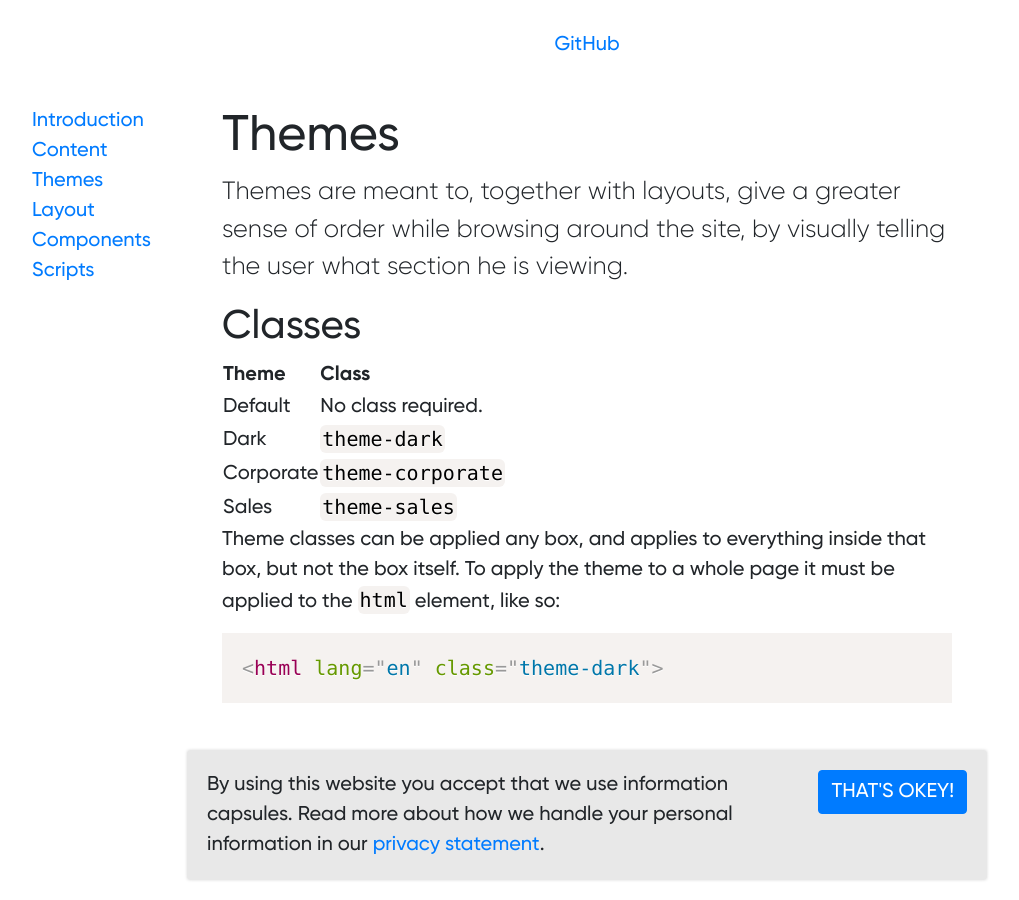
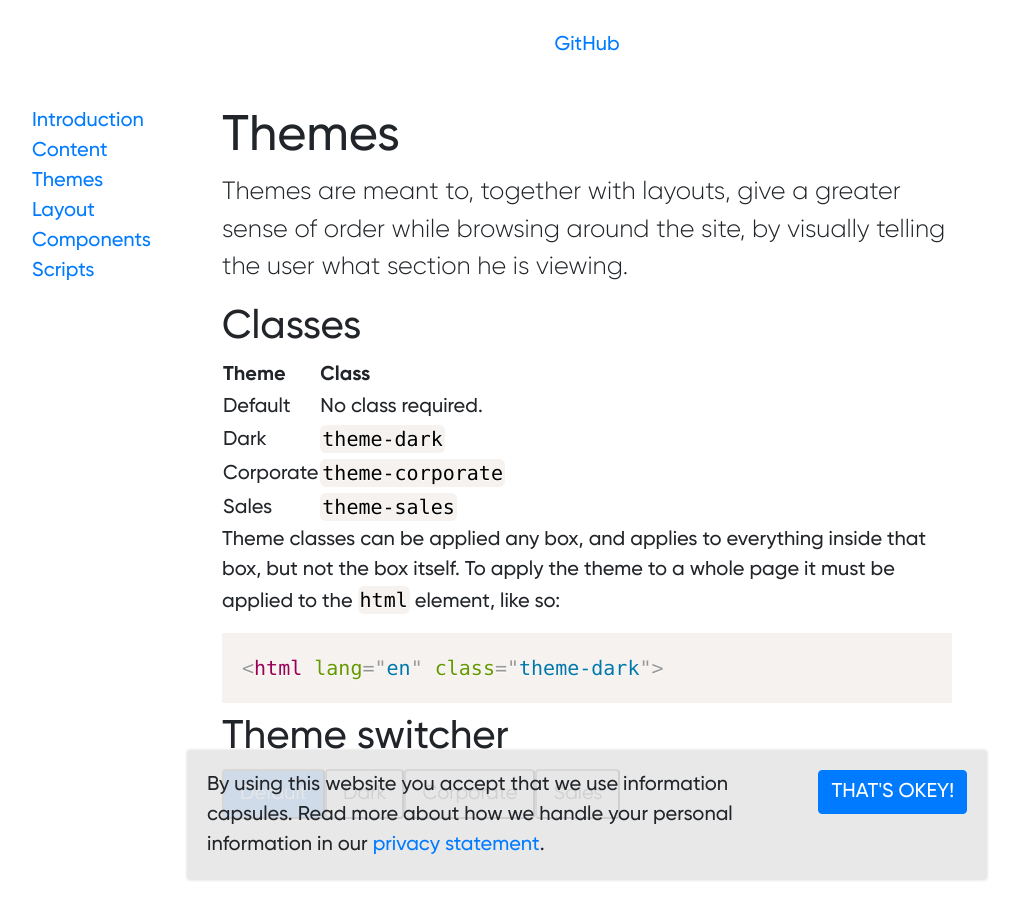
Before and after one commit to vecora/ds-vecora, a Jekyll site: the page built from docs/themes.md, in a window 1280 px wide. Shown: the whole page, without its empty margins (53-1072 px from the left). Built offline with Jekyll 4.4.1, drawn with Linux system fonts in a browser that asks for light colours; some web fonts are replaced.

Commit message:
Initial work on theme switcher

````diff
--- a/assets/main.js
+++ b/assets/main.js
@@ -35,3 +35,30 @@
   }
 
 })();
+
+
+// Theme switcher
+
+var themeSwitcherApp = new Vue({
+  el: '#theme-switcher',
+  methods: {
+    switchTheme: function (event) {
+      var themeClass;
+      switch(event.target.innerHTML) {
+        case "Default":
+          themeClass = "";
+          break;
+        case "Dark":
+          themeClass = "theme-dark";
+          break;
+        case "Corporate":
+          themeClass = "theme-corporate";
+          break;
+        case "Sales":
+          themeClass = "theme-sales";
+          break;
+      }
+      document.documentElement.classList.add(themeClass);
+    }
+  }
+})
--- a/docs/themes.md
+++ b/docs/themes.md
@@ -18,3 +18,20 @@
 ```html
 <html lang="en" class="theme-dark">
 ```
+
+## Theme switcher
+
+<ul class="nav nav-pills" id="theme-switcher">
+  <li class="nav-item">
+    <button class="nav-link active" v-on:click="switchTheme">Default</button>
+  </li>
+  <li class="nav-item">
+    <button class="nav-link" v-on:click="switchTheme">Dark</button>
+  </li>
+  <li class="nav-item">
+    <button class="nav-link" v-on:click="switchTheme">Corporate</button>
+  </li>
+  <li class="nav-item">
+    <button class="nav-link" v-on:click="switchTheme">Sales</button>
+  </li>
+</ul>
````
